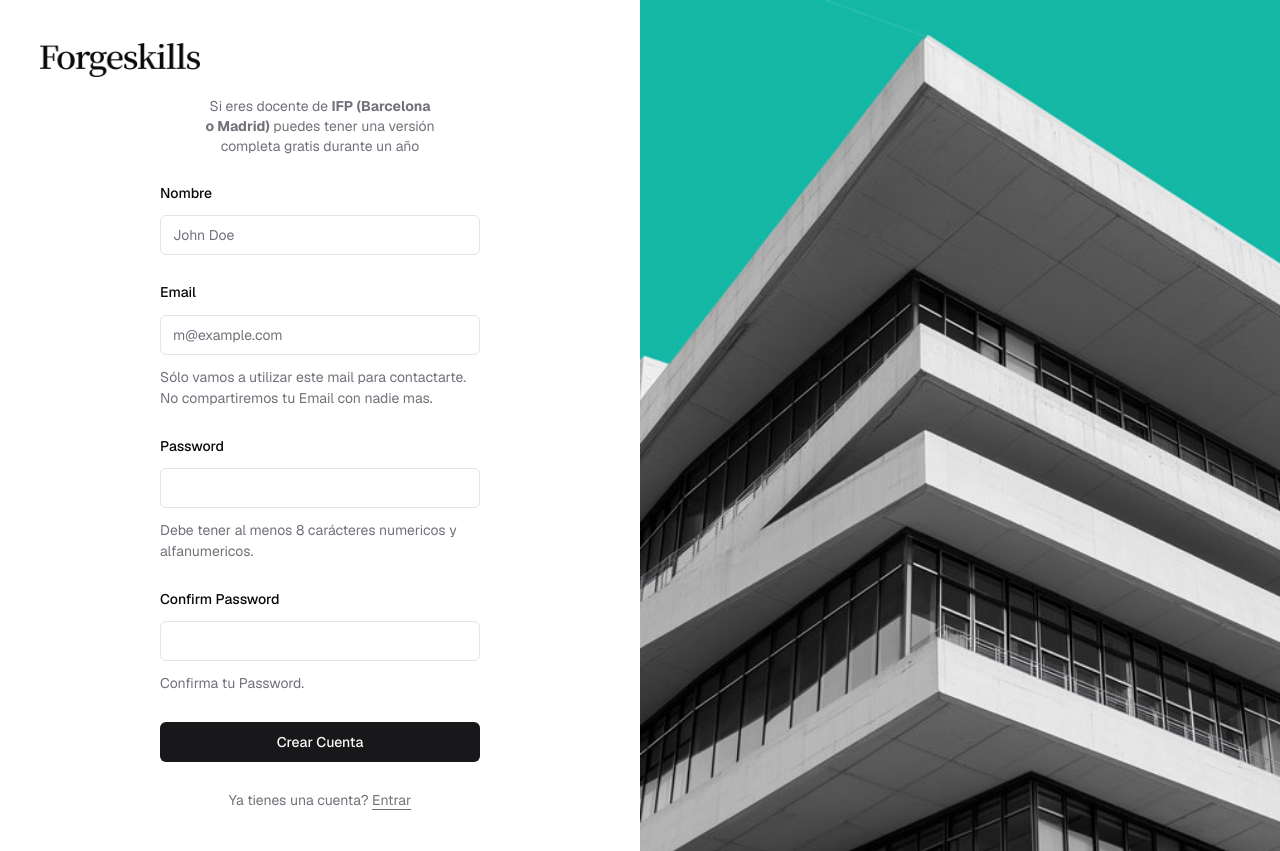
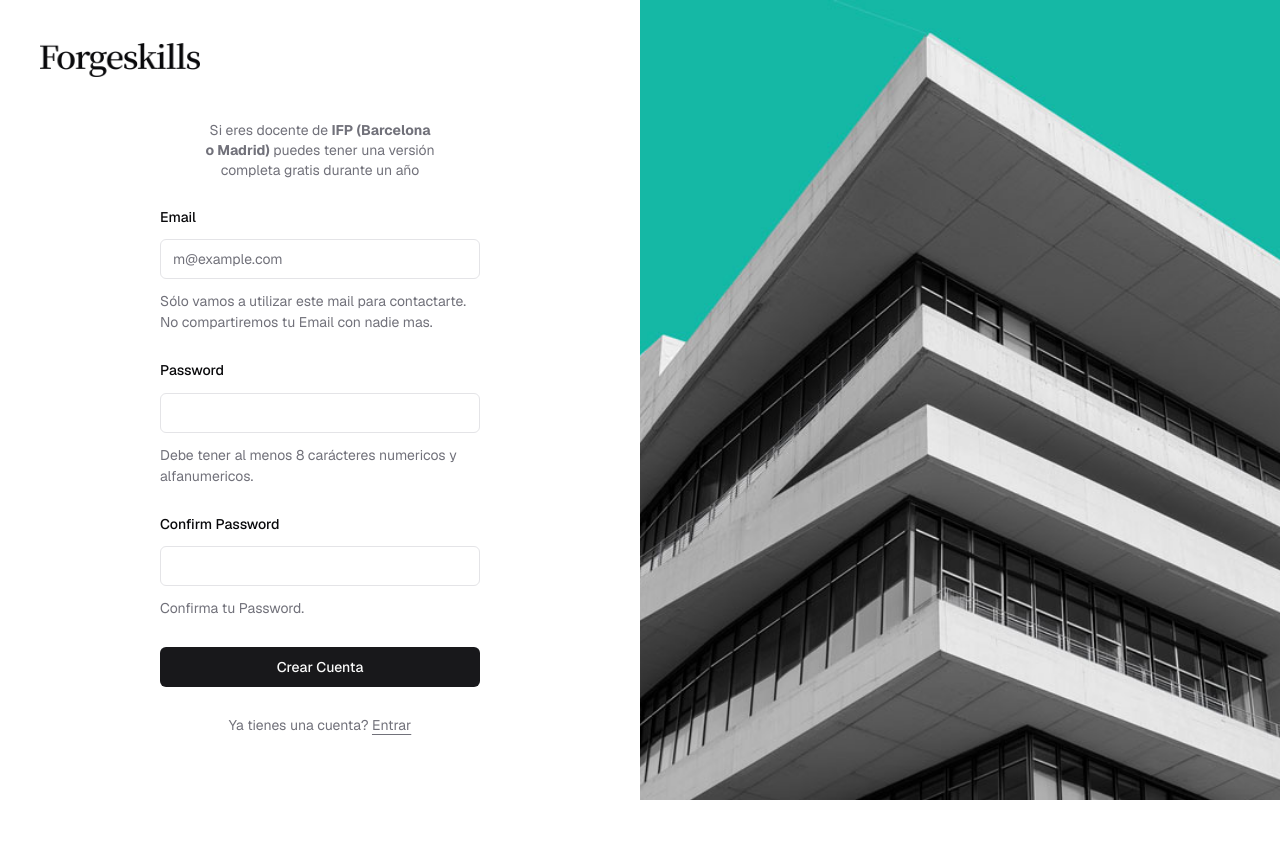
Before and after one commit to miskatonictopus/forgeskills-h, a Next.js app: page /register in a window 1280 px wide. After the commit the page ends 800 px from the top, so only its background shows below. Built offline with nearby package versions, Linux system fonts and the light colour scheme.

Commit message:
improve register page

```diff
--- a/src/app/(auth)/register/page.tsx
+++ b/src/app/(auth)/register/page.tsx
@@ -7,7 +7,7 @@ export default function SignupPage() {
     <div className="grid min-h-svh lg:grid-cols-2">
       <div className="flex flex-col gap-4 p-6 md:p-10">
         <div className="flex justify-center gap-2 md:justify-start">
-          <a href="#" className="flex items-center gap-2 font-medium">
+          <a href="/" className="flex items-center gap-2 font-medium">
             <div className="relative  h-10 w-40">
                       {/* Cambia el logo según el tema */}
                       <Image
--- a/src/components/signup-form.tsx
+++ b/src/components/signup-form.tsx
@@ -5,7 +5,6 @@ import {
   FieldDescription,
   FieldGroup,
   FieldLabel,
-  FieldSeparator,
 } from "@/components/ui/field"
 import { Input } from "@/components/ui/input"
 
@@ -21,10 +20,6 @@ export function SignupForm({
             Si eres docente de <b>IFP (Barcelona o Madrid)</b> puedes tener una versión completa gratis durante un año
           </p>
         </div>
-        <Field>
-          <FieldLabel htmlFor="name">Nombre</FieldLabel>
-          <Input id="name" type="text" placeholder="John Doe" required />
-        </Field>
         <Field>
           <FieldLabel htmlFor="email">Email</FieldLabel>
           <Input id="email" type="email" placeholder="m@example.com" required />
```
